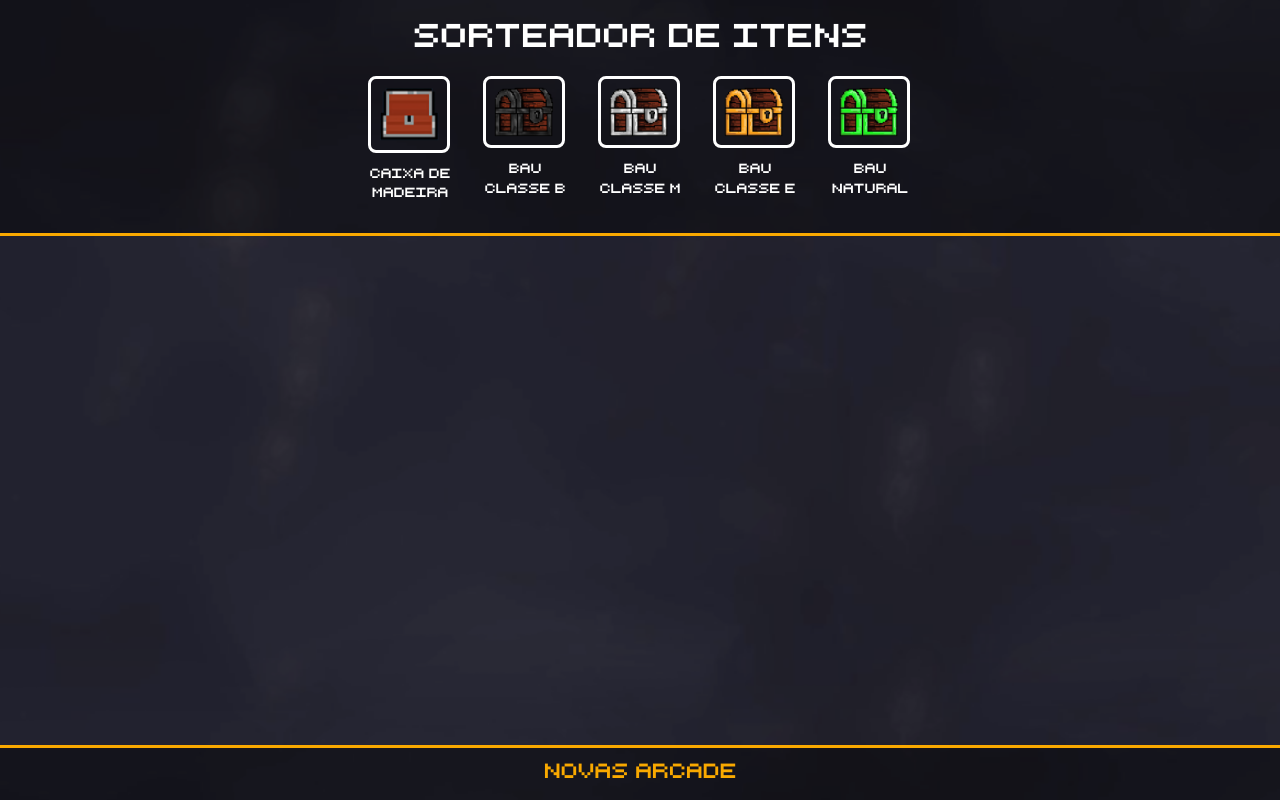
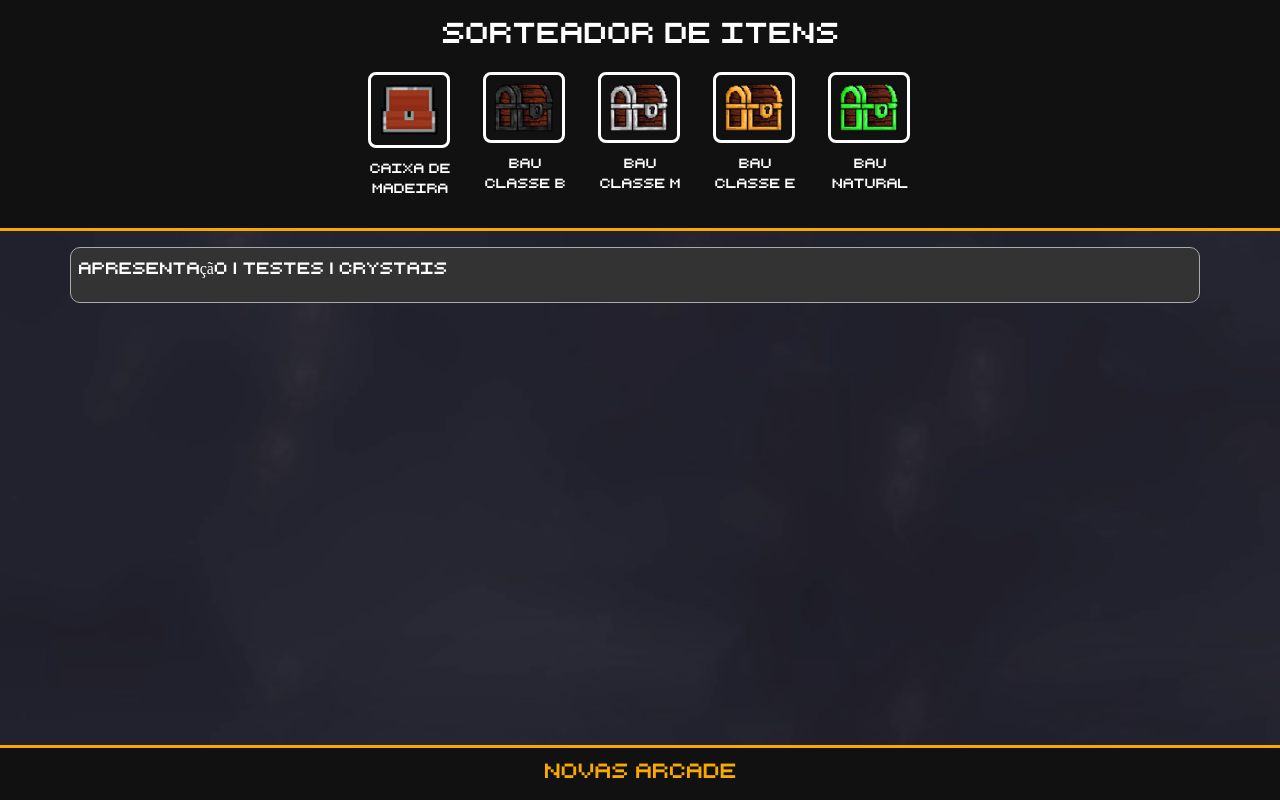
Before and after one commit to NocyamPB/Novas-Arcade-Draw-App-Basic, a plain HTML site: page front-end/index.html in a window 1280 px wide. Drawn offline with nearby package versions, Linux system fonts and the light colour scheme.

Commit message:
features: css

```diff
--- a/front-end/assets/css/index.css
+++ b/front-end/assets/css/index.css
@@ -19,7 +19,40 @@ body{
     overflow: hidden;
 }
 
-h2, .card p{
+/*CONTAINER*/
+.area-content{
+    z-index: 0;
+    padding: 247px 10px 40px 0;
+    overflow-y: scroll;
+    color: #fff;
+    width: 100%;
+    height: 92vh;
+
+    scrollbar-color: #444 #111;
+    scrollbar-width: thin;
+}
+
+.area-content #box{
+    border-radius: 10px;
+    margin-bottom: 14px;
+    border: 1px solid #aaa;
+    width: 100%;
+    padding: 7px;
+    background: #333;
+}
+
+.area-content::-webkit-scrollbar{
+    width: 7px;
+    background-color: #111;
+}
+
+.area-content::-webkit-scrollbar-thumb{
+    background-color: #444;
+}
+
+/*END CONTENT*/
+
+footer h2, h3, .card p{
     color: #fff;
     text-align: center;
 }
@@ -27,9 +60,10 @@ h2, .card p{
 .background-top{
     padding-top: 15px;
     position: absolute;
+    z-index: 10;
     left: 0;
     width: 100%;
-    background-color: rgba(0,0,0,0.4);
+    background-color: #111;
     border-bottom: 3px solid #F9A900;
 }
 
@@ -75,18 +109,26 @@ footer h2{
 }
 
 footer{
+
     padding: 10px;
     position: absolute;
+    z-index: 2;
     background-color: rgba(0,0,0,0.4);
     border-top: 3px solid #F9A900;
     width: 100%;
     left: 0;
     bottom: 0;
+    background: #111;
 }
 
 /*mobile*/
 @media (max-width: 800px){
-    .itens-up h2{
+    .area-content{
+        padding: 107px 20px 20px 20px;
+        height: 75vh;
+    }
+
+    .background-top h3{
         font-size: 20px;
         width: 100%;
         position: fixed;
@@ -100,7 +142,7 @@ footer{
         bottom: 0;
         width: 100%;
         height: 160px;
-        background-color: rgba(0,0,0,0.4);
+        background-color: #111;
         border-top: 3px solid #F9A900;
         border-bottom: 0;
     }
@@ -128,6 +170,7 @@ footer{
     }
 
     footer{
+
         z-index: 0;
         position: absolute;
         top: 0;
@@ -139,11 +182,12 @@ footer{
     footer h2{
         font-size: 15px;
         margin-top: 10px;
+        background: #111;
     }
 }
 
 /*resolution erro*/
-@media (max-height: 430px) or (max-width: 370px){
+@media (max-height: 470px) or (max-width: 370px){
     #erro-resolution{
         z-index: 100;
         top: 0;
--- a/front-end/index.html
+++ b/front-end/index.html
@@ -17,12 +17,8 @@
         <div class="container">
             <div class="row">
                 <div class="background-top">
+                    <h3>SORTEADOR DE ITENS</h3>
                     <div class="itens-up">
-
-                        <div>
-                            <h2 class="">SORTEADOR DE ITENS</h2>
-                        <div>
-
                         <div class="btn-boxes">
                             <a href="javascript::">
                                 <div class="card">
@@ -61,11 +57,21 @@
                         </div>
                     </div>
                 </div>
+            </div>
+        </div>
 
-                <div>
-                    <!--Content-->
+         <!--CONTEUDOS-->
+         <div class="container">
+            <div class="row">
+                <div class="area-content">
+
+                    <!--TEST - DELETE THIS-->
+                    <div id="box">
+                        <p>Apresentação | Testes | Crystais</p>
+                    </div>
+                    <!--TEST - DELETE THIS-->
+
                 </div>
-
             </div>
         </div>
 
```
